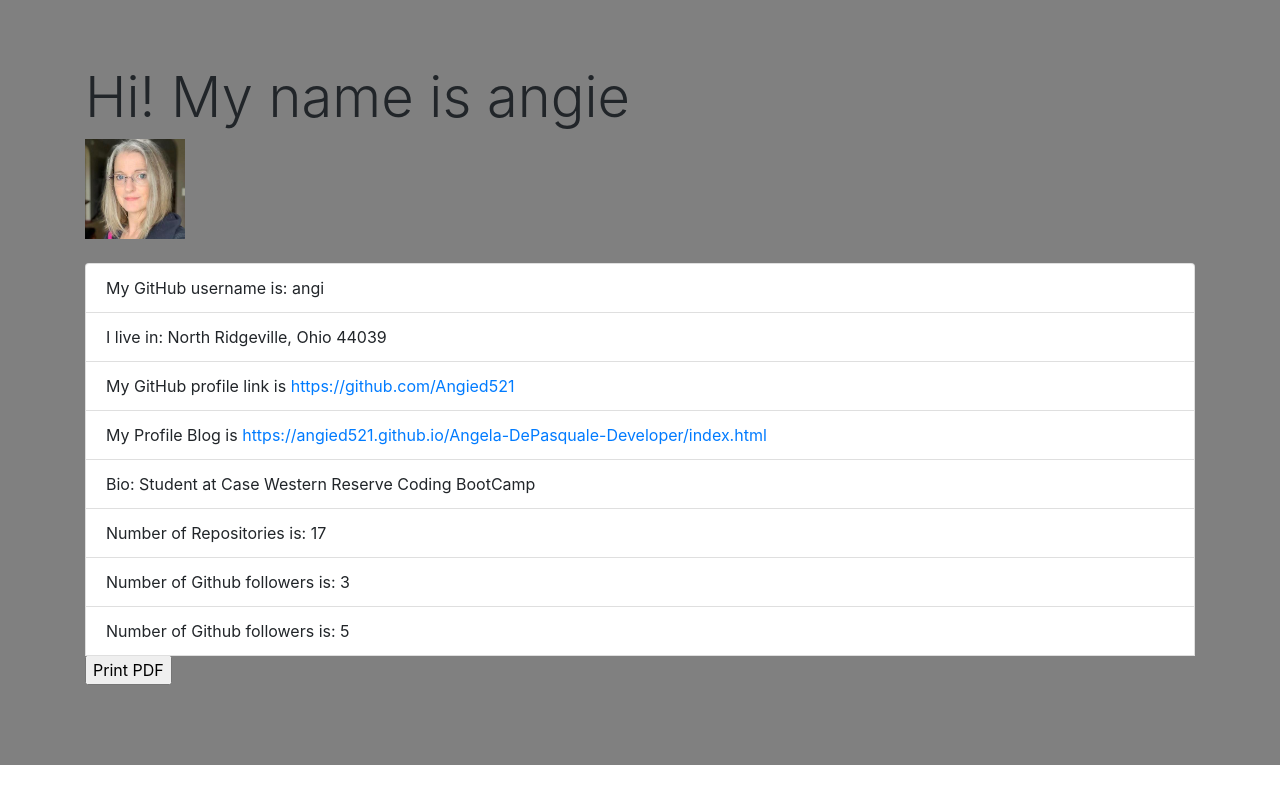
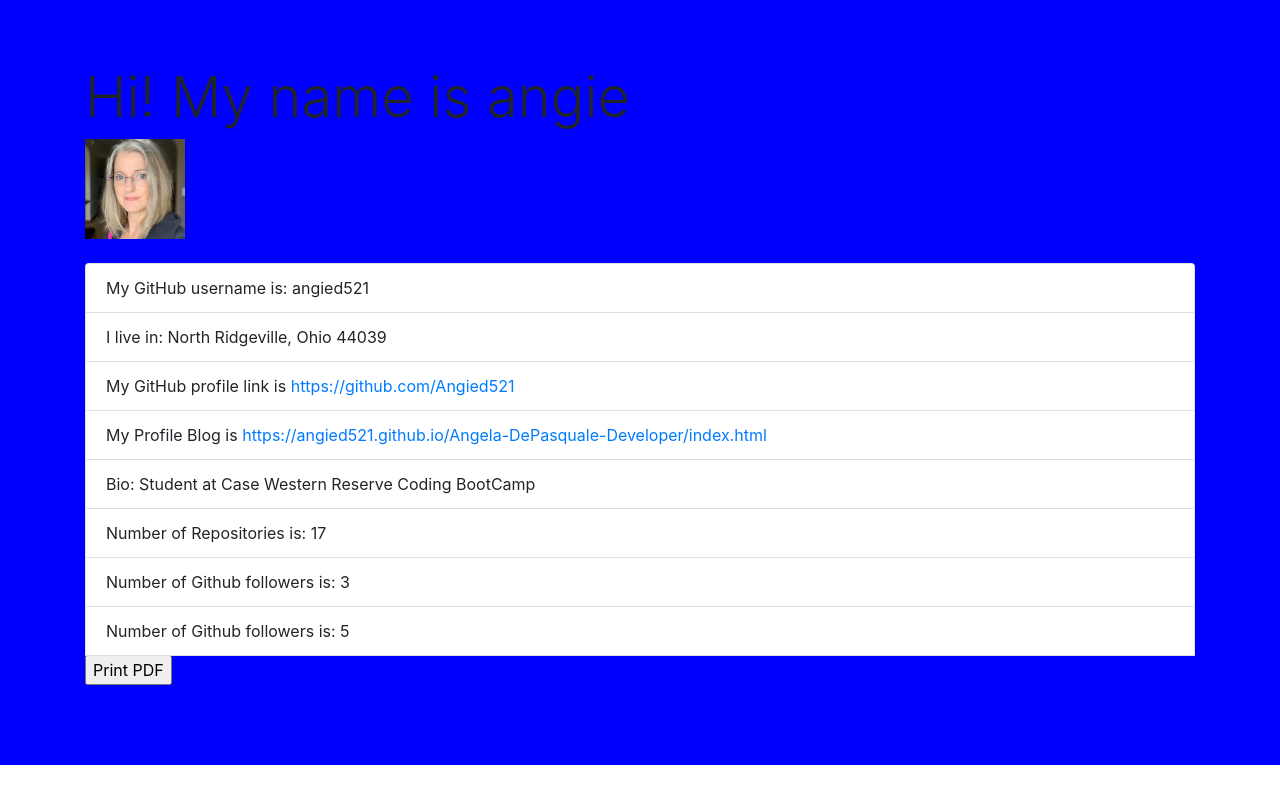
Before and after one commit to Angied521/profileGenerator, a website: page index.html in a window 1280 px wide. Drawn offline with nearby package versions, Linux system fonts and the light colour scheme.

```diff
--- a/index.html
+++ b/index.html
@@ -9,16 +9,16 @@
       <title>Document</title>
     </head>
     <body>
-      <div class="jumbotron jumbotron-fluid" id="jumbotron" style="background-color:gray;">
+      <div class="jumbotron jumbotron-fluid" id="jumbotron" style="background-color:blue;">
       <div class="container">
-             <h1 class="display-4">Hi! My name is angie</h1>
+             <h3 class="display-4">Hi! My name is angie</h3>
              <div><img src="image.jpg"vwidth="100" height="100" align="center"></div>
              </br>
 
          <ul class="list-group">
 
 
-          <li class="list-group-item">My GitHub username is: angi</li>
+          <li class="list-group-item">My GitHub username is: angied521</li>
 
 
           <li class="list-group-item">I live in: North Ridgeville, Ohio 44039</li>
```
Also changed, not shown: index.js (+2 -9 lines), README.md, 1 other file.
